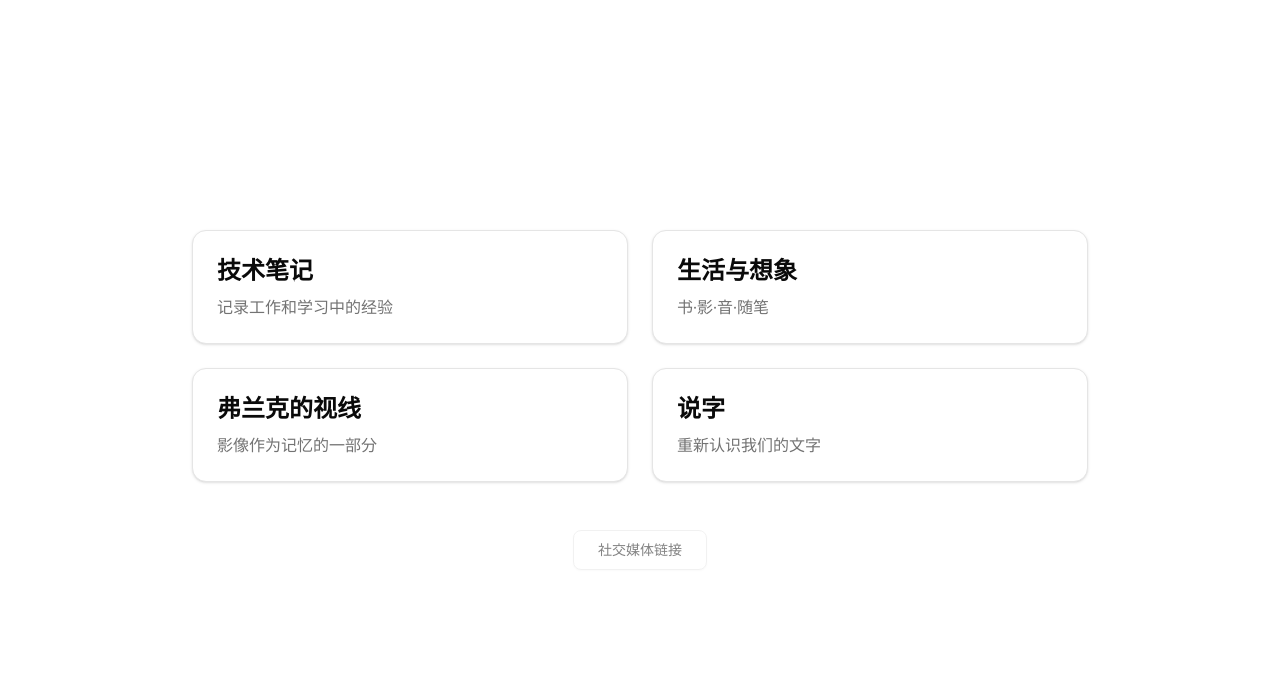
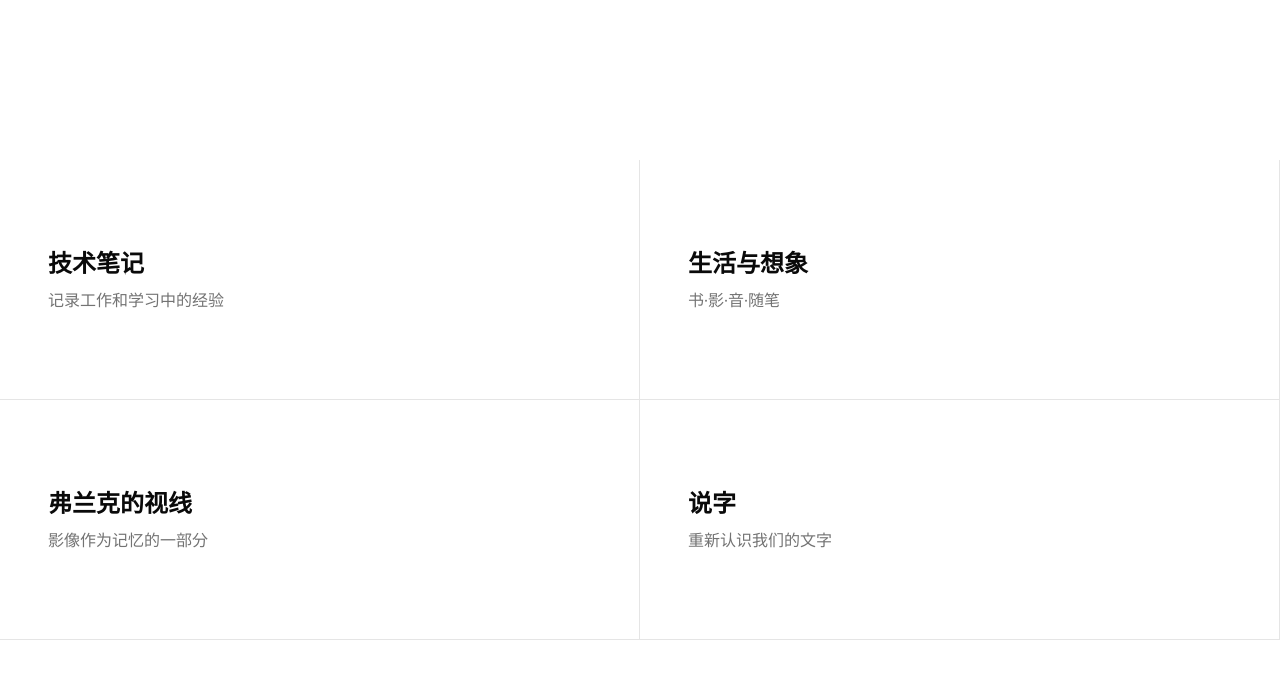
Before and after one commit to FrankTsui96/blog-fe, a React (Vite) app: page / in a window 1280 px wide. Shown: the top 678 px of the page. Built offline with nearby package versions, Linux system fonts and the light colour scheme.

Commit message:
feat: 更新 shadcn/ui 组件，更新样式

```diff
--- a/src/components/Header.tsx
+++ b/src/components/Header.tsx
@@ -20,7 +20,7 @@ export function Header() {
   const { setTheme } = useTheme();
 
   return (
-    <header className="sticky top-0 z-50 w-full border-b bg-background/95 backdrop-blur supports-[backdrop-filter]:bg-background/60">
+    <header className="sticky top-0 z-50 w-full border-b bg-background/95 backdrop-blur supports-[backdrop-filter]:bg-background/60 ">
       <div className="container flex h-14 items-center">
         <div className="mr-4 flex">
           <Link to="/" className="mr-6 flex items-center space-x-2">
--- a/src/components/ui/button.tsx
+++ b/src/components/ui/button.tsx
@@ -5,28 +5,33 @@ import { Slot } from 'radix-ui';
 import { cn } from '@/lib/utils';
 
 const buttonVariants = cva(
-  "inline-flex items-center justify-center gap-2 whitespace-nowrap rounded-md text-sm font-medium transition-all disabled:pointer-events-none disabled:opacity-50 [&_svg]:pointer-events-none [&_svg:not([class*='size-'])]:size-4 shrink-0 [&_svg]:shrink-0 outline-none focus-visible:border-ring focus-visible:ring-ring/50 focus-visible:ring-[3px] aria-invalid:ring-destructive/20 dark:aria-invalid:ring-destructive/40 aria-invalid:border-destructive",
+  "focus-visible:border-ring focus-visible:ring-ring/50 aria-invalid:ring-destructive/20 dark:aria-invalid:ring-destructive/40 aria-invalid:border-destructive dark:aria-invalid:border-destructive/50 rounded-lg border border-transparent bg-clip-padding text-sm font-medium focus-visible:ring-3 aria-invalid:ring-3 [&_svg:not([class*='size-'])]:size-4 inline-flex items-center justify-center whitespace-nowrap transition-all disabled:pointer-events-none disabled:opacity-50 [&_svg]:pointer-events-none shrink-0 [&_svg]:shrink-0 outline-none group/button select-none",
   {
     variants: {
       variant: {
-        default: 'bg-primary text-primary-foreground hover:bg-primary/90',
+        default: 'bg-primary text-primary-foreground [a]:hover:bg-primary/80',
+        outline:
+          'border-border bg-background hover:bg-muted hover:text-foreground dark:bg-input/30 dark:border-input dark:hover:bg-input/50 aria-expanded:bg-muted aria-expanded:text-foreground',
+        secondary:
+          'bg-secondary text-secondary-foreground hover:bg-secondary/80 aria-expanded:bg-secondary aria-expanded:text-secondary-foreground',
+        ghost:
+          'hover:bg-muted hover:text-foreground dark:hover:bg-muted/50 aria-expanded:bg-muted aria-expanded:text-foreground',
         destructive:
-          'bg-destructive text-white hover:bg-destructive/90 focus-visible:ring-destructive/20 dark:focus-visible:ring-destructive/40 dark:bg-destructive/60',
-        outline:
-          'border bg-background shadow-xs hover:bg-accent hover:text-accent-foreground dark:bg-input/30 dark:border-input dark:hover:bg-input/50',
-        secondary: 'bg-secondary text-secondary-foreground hover:bg-secondary/80',
-        ghost: 'hover:bg-accent hover:text-accent-foreground dark:hover:bg-accent/50',
+          'bg-destructive/10 hover:bg-destructive/20 focus-visible:ring-destructive/20 dark:focus-visible:ring-destructive/40 dark:bg-destructive/20 text-destructive focus-visible:border-destructive/40 dark:hover:bg-destructive/30',
         link: 'text-primary underline-offset-4 hover:underline',
       },
       size: {
-        default: 'h-9 px-4 py-2 has-[>svg]:px-3',
-        xs: "h-6 gap-1 rounded-md px-2 text-xs has-[>svg]:px-1.5 [&_svg:not([class*='size-'])]:size-3",
-        sm: 'h-8 rounded-md gap-1.5 px-3 has-[>svg]:px-2.5',
-        lg: 'h-10 rounded-md px-6 has-[>svg]:px-4',
-        icon: 'size-9',
-        'icon-xs': "size-6 rounded-md [&_svg:not([class*='size-'])]:size-3",
-        'icon-sm': 'size-8',
-        'icon-lg': 'size-10',
+        default:
+          'h-8 gap-1.5 px-2.5 has-data-[icon=inline-end]:pr-2 has-data-[icon=inline-start]:pl-2',
+        xs: "h-6 gap-1 rounded-[min(var(--radius-md),10px)] px-2 text-xs in-data-[slot=button-group]:rounded-lg has-data-[icon=inline-end]:pr-1.5 has-data-[icon=inline-start]:pl-1.5 [&_svg:not([class*='size-'])]:size-3",
+        sm: "h-7 gap-1 rounded-[min(var(--radius-md),12px)] px-2.5 text-[0.8rem] in-data-[slot=button-group]:rounded-lg has-data-[icon=inline-end]:pr-1.5 has-data-[icon=inline-start]:pl-1.5 [&_svg:not([class*='size-'])]:size-3.5",
+        lg: 'h-9 gap-1.5 px-2.5 has-data-[icon=inline-end]:pr-3 has-data-[icon=inline-start]:pl-3',
+        icon: 'size-8',
+        'icon-xs':
+          "size-6 rounded-[min(var(--radius-md),10px)] in-data-[slot=button-group]:rounded-lg [&_svg:not([class*='size-'])]:size-3",
+        'icon-sm':
+          'size-7 rounded-[min(var(--radius-md),12px)] in-data-[slot=button-group]:rounded-lg',
+        'icon-lg': 'size-9',
       },
     },
     defaultVariants: {
--- a/src/components/ui/card.tsx
+++ b/src/components/ui/card.tsx
@@ -2,12 +2,17 @@ import * as React from 'react';
 
 import { cn } from '@/lib/utils';
 
-function Card({ className, ...props }: React.ComponentProps<'div'>) {
+function Card({
+  className,
+  size = 'default',
+  ...props
+}: React.ComponentProps<'div'> & { size?: 'default' | 'sm' }) {
   return (
     <div
       data-slot="card"
+      data-size={size}
       className={cn(
-        'bg-card text-card-foreground flex flex-col gap-6 rounded-xl border py-6 shadow-sm',
+        'ring-foreground/10 bg-card text-card-foreground gap-4 overflow-hidden rounded-xl py-4 text-sm ring-1 has-data-[slot=card-footer]:pb-0 has-[>img:first-child]:pt-0 data-[size=sm]:gap-3 data-[size=sm]:py-3 data-[size=sm]:has-data-[slot=card-footer]:pb-0 *:[img:first-child]:rounded-t-xl *:[img:last-child]:rounded-b-xl group/card flex flex-col',
         className,
       )}
       {...props}
@@ -20,7 +25,7 @@ function CardHeader({ className, ...props }: React.ComponentProps<'div'>) {
     <div
       data-slot="card-header"
       className={cn(
-        '@container/card-header grid auto-rows-min grid-rows-[auto_auto] items-start gap-2 px-6 has-data-[slot=card-action]:grid-cols-[1fr_auto] [.border-b]:pb-6',
+        'gap-1 rounded-t-xl px-4 group-data-[size=sm]/card:px-3 [.border-b]:pb-4 group-data-[size=sm]/card:[.border-b]:pb-3 group/card-header @container/card-header grid auto-rows-min items-start has-data-[slot=card-action]:grid-cols-[1fr_auto] has-data-[slot=card-description]:grid-rows-[auto_auto]',
         className,
       )}
       {...props}
@@ -32,7 +37,10 @@ function CardTitle({ className, ...props }: React.ComponentProps<'div'>) {
   return (
     <div
       data-slot="card-title"
-      className={cn('leading-none font-semibold', className)}
+      className={cn(
+        'text-base leading-snug font-medium group-data-[size=sm]/card:text-sm',
+        className,
+      )}
       {...props}
     />
   );
@@ -59,14 +67,23 @@ function CardAction({ className, ...props }: React.ComponentProps<'div'>) {
 }
 
 function CardContent({ className, ...props }: React.ComponentProps<'div'>) {
-  return <div data-slot="card-content" className={cn('px-6', className)} {...props} />;
+  return (
+    <div
+      data-slot="card-content"
+      className={cn('px-4 group-data-[size=sm]/card:px-3', className)}
+      {...props}
+    />
+  );
 }
 
 function CardFooter({ className, ...props }: React.ComponentProps<'div'>) {
   return (
     <div
       data-slot="card-footer"
-      className={cn('flex items-center px-6 [.border-t]:pt-6', className)}
+      className={cn(
+        'bg-muted/50 rounded-b-xl border-t p-4 group-data-[size=sm]/card:p-3 flex items-center',
+        className,
+      )}
       {...props}
     />
   );
--- a/src/pages/Demo/index.tsx
+++ /dev/null
@@ -1,21 +0,0 @@
-import { useState } from 'react';
-import { getUsers } from '../../utils/api-usage-example';
-
-const Demo = () => {
-  const [users, setUsers] = useState<any[]>([]);
-
-  const fetchUsers = async () => {
-    const response = await getUsers();
-    setUsers(response);
-  };
-
-  return (
-    <div>
-      <h1>Demo</h1>
-      <p>Users: {users.length}</p>
-      <button onClick={fetchUsers}>Fetch Users</button>
-    </div>
-  );
-};
-
-export default Demo;
--- a/src/pages/HanziPage.tsx
+++ b/src/pages/HanziPage.tsx
@@ -2,9 +2,7 @@ export function HanziPage() {
   return (
     <div className="container py-8">
       <h1 className="text-3xl font-bold">说字</h1>
-      <div className="mt-8">
-        {/* 内容待添加 */}
-      </div>
+      <div className="mt-8">{/* 内容待添加 */}</div>
     </div>
   );
 }
--- a/src/pages/HomePage.tsx
+++ b/src/pages/HomePage.tsx
@@ -1,6 +1,5 @@
 import { useNavigate } from 'react-router-dom';
 import { Button } from '@/components/ui/button';
-import { Card, CardHeader, CardTitle, CardDescription } from '@/components/ui/card';
 
 const modules = [
   {
@@ -29,29 +28,18 @@ export function HomePage() {
   const navigate = useNavigate();
 
   return (
-    <div className="flex min-h-screen flex-col items-center justify-center bg-background">
-      <div className="container px-4 py-16">
-        <div className="mx-auto max-w-4xl">
-          <div className="grid gap-6 sm:grid-cols-2">
-            {modules.map((module) => (
-              <Card
-                key={module.path}
-                className="cursor-pointer transition-all hover:shadow-lg"
-                onClick={() => navigate(module.path)}
-              >
-                <CardHeader>
-                  <CardTitle className="text-2xl">{module.title}</CardTitle>
-                  <CardDescription className="text-base">{module.description}</CardDescription>
-                </CardHeader>
-              </Card>
-            ))}
+    <div className="flex min-h-screen flex-col justify-center bg-background px-0 py-0 md:py-40">
+      <div className="w-full flex-1 grid grid-cols-1 md:grid-cols-2">
+        {modules.map((module) => (
+          <div
+            key={module.path}
+            className="flex cursor-pointer flex-col justify-center border-b p-12 transition-colors hover:bg-accent md:border-r"
+            onClick={() => navigate(module.path)}
+          >
+            <h2 className="text-2xl font-bold">{module.title}</h2>
+            <p className="mt-2 text-muted-foreground">{module.description}</p>
           </div>
-          <div className="mt-12 flex justify-center">
-            <Button variant="outline" size="lg" disabled>
-              社交媒体链接
-            </Button>
-          </div>
-        </div>
+        ))}
       </div>
     </div>
   );
--- a/src/pages/LifePage.tsx
+++ b/src/pages/LifePage.tsx
@@ -2,9 +2,7 @@ export function LifePage() {
   return (
     <div className="container py-8">
       <h1 className="text-3xl font-bold">生活与想象</h1>
-      <div className="mt-8">
-        {/* 内容待添加 */}
-      </div>
+      <div className="mt-8">{/* 内容待添加 */}</div>
     </div>
   );
 }
--- a/src/pages/SightPage.tsx
+++ b/src/pages/SightPage.tsx
@@ -2,9 +2,7 @@ export function SightPage() {
   return (
     <div className="container py-8">
       <h1 className="text-3xl font-bold">弗兰克的视线</h1>
-      <div className="mt-8">
-        {/* 内容待添加 */}
-      </div>
+      <div className="mt-8">{/* 内容待添加 */}</div>
     </div>
   );
 }
--- a/src/pages/TechPage.tsx
+++ b/src/pages/TechPage.tsx
@@ -2,9 +2,7 @@ export function TechPage() {
   return (
     <div className="container py-8">
       <h1 className="text-3xl font-bold">技术笔记</h1>
-      <div className="mt-8">
-        {/* 内容待添加 */}
-      </div>
+      <div className="mt-8">{/* 内容待添加 */}</div>
     </div>
   );
 }
```
Also changed, not shown: src/components/ui/dropdown-menu.tsx (+69 -76 lines).
